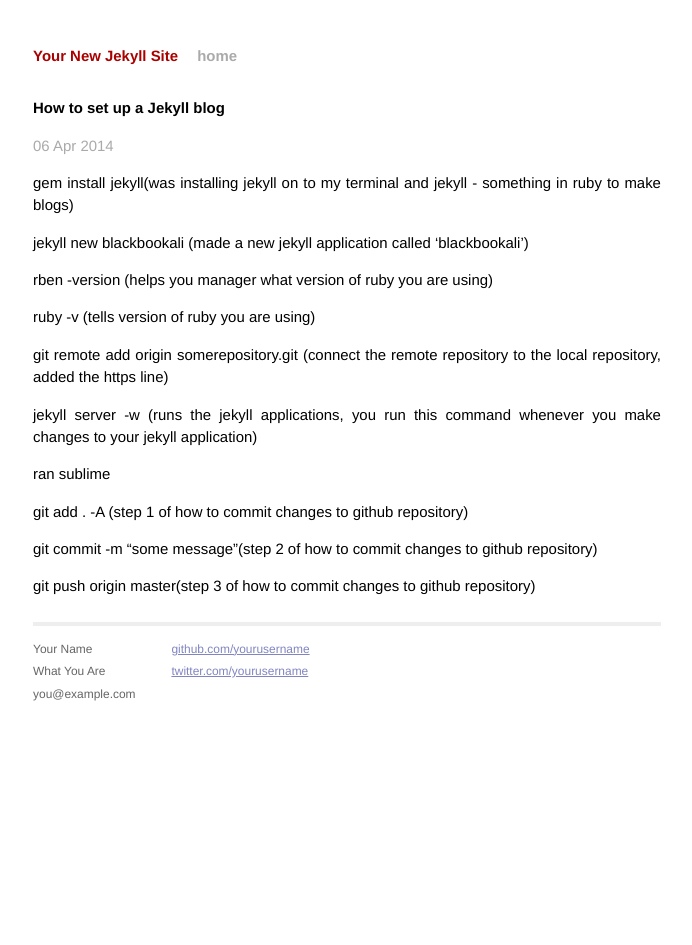
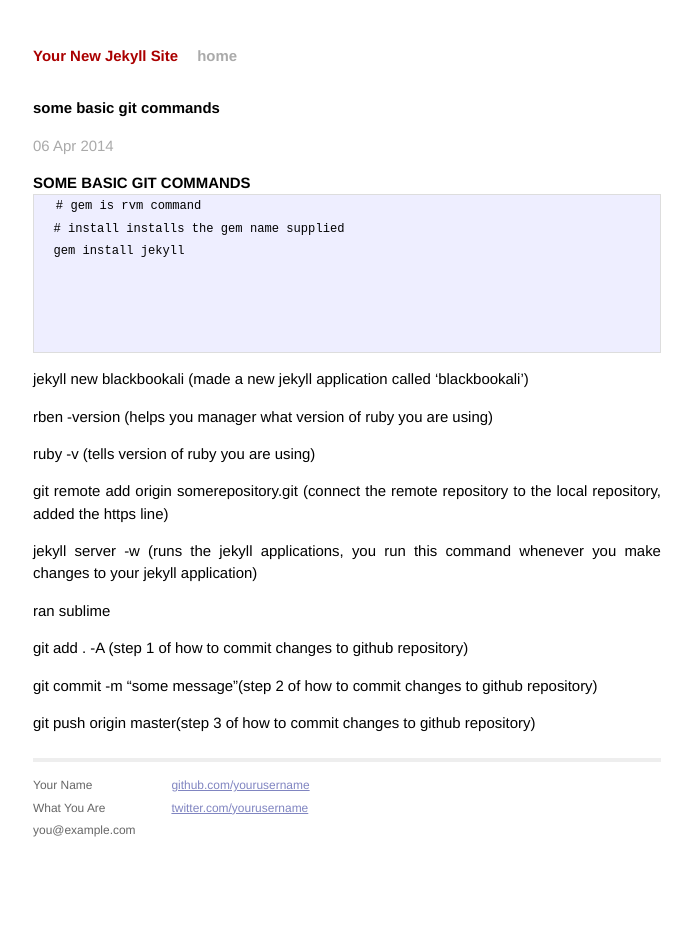
Before and after one commit to blackbookali/blackbookali.github.io, a Jekyll site: the page built from _posts/2014-04-06-welcome-to-jekyll.markdown, in a window 1280 px wide. Shown: the whole page, without its empty margins (293-985 px from the left). Built offline with Jekyll 4.4.1, drawn with Linux system fonts in a browser that asks for light colours; Markdown is read by kramdown in place of the engine named in the settings.

Commit message:
update post copy

````diff
--- a/_posts/2014-04-06-welcome-to-jekyll.markdown
+++ b/_posts/2014-04-06-welcome-to-jekyll.markdown
@@ -1,26 +1,36 @@
 ---
 layout: post
-title:  "How to set up a Jekyll blog"
+title:  "some basic git commands"
 date:   2014-04-06 11:20:50
 categories: jekyll update
 ---
 
-gem install jekyll(was installing jekyll on to my terminal and jekyll - something in ruby to make blogs)
+### SOME BASIC GIT COMMANDS
+
+```
+  # gem is rvm command
+  # install installs the gem name supplied
+  gem install jekyll
+
+
+
+
+```
 
 jekyll new blackbookali (made a new jekyll application called 'blackbookali')
 
-rben -version (helps you manager what version of ruby you are using)
+  rben -version (helps you manager what version of ruby you are using)
 
-ruby -v (tells version of ruby you are using)
+  ruby -v (tells version of ruby you are using)
 
-git remote add origin somerepository.git (connect the remote repository to the local repository, added the https line)
+  git remote add origin somerepository.git (connect the remote repository to the local repository, added the https line)
 
-jekyll server -w (runs the jekyll applications, you run this command whenever you make changes to your jekyll application)
+  jekyll server -w (runs the jekyll applications, you run this command whenever you make changes to your jekyll application)
 
-ran sublime
+  ran sublime
 
-git add . -A (step 1 of how to commit changes to github repository)
+  git add . -A (step 1 of how to commit changes to github repository)
 
-git commit -m "some message"(step 2 of how to commit changes to github repository)
+  git commit -m "some message"(step 2 of how to commit changes to github repository)
 
-git push origin master(step 3 of how to commit changes to github repository)
+  git push origin master(step 3 of how to commit changes to github repository)
````
Also changed, not shown: _posts/2014-04-13-keywords-and-ideas.md (added, +17 -0 lines).
